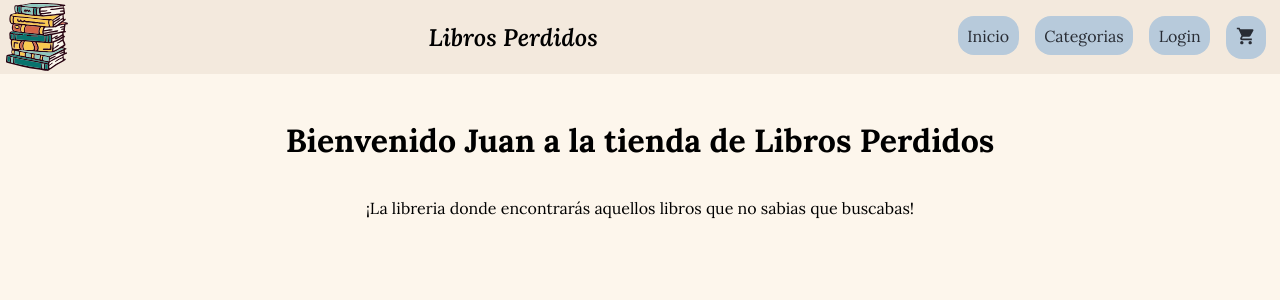
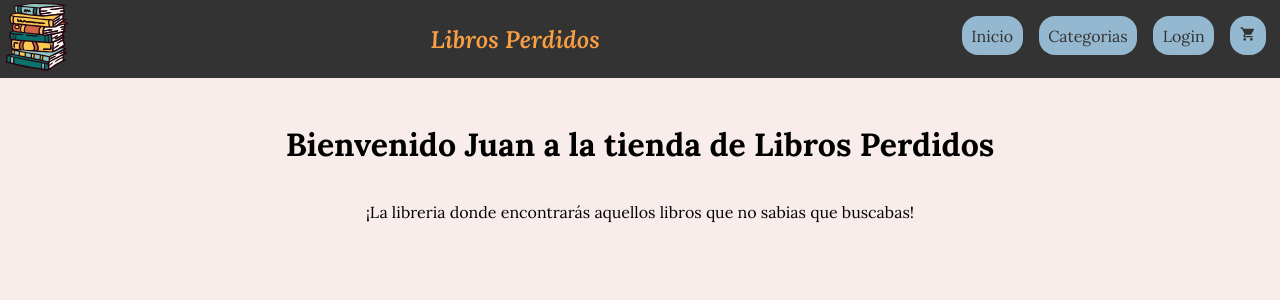
Before and after one commit to zeo-return-null/libros-perdidos, a React (Create React App) app: page / in a window 1280 px wide. Shown: the top 300 px of the page. Built offline with nearby package versions, Linux system fonts and the light colour scheme.

Commit message:
using props to generate nav links

```diff
--- a/src/App.js
+++ b/src/App.js
@@ -5,12 +5,13 @@ import ItemListContainer from './components/ItemListContainer/ItemListContainer'
 const App = () => {
 
 	const user = "Juan";
+	const links =[{id:1, tag:"#", link:"Libros de Ficción"},{id:2, tag:"#", link:"Libros de Ciencia"},{id:3, tag:"#", link:"Libros de Terror"},{id:4, tag:"#", link:"Libros de Fantasia"}, {id:5, tag:"#", link:"Productos de Libreria"}, {id:6, tag:"#", link:"Mangas Japoneses"}]
 
 	return (
 		<>
-			<Header/>
+			<Header links = { links }/>
 			<Main>
-				<ItemListContainer user = {user}/>
+				<ItemListContainer user = { user }/>
 			</Main>
 		</>
 	);
--- /dev/null
+++ b/src/assets/ColorTheme.js
@@ -0,0 +1,5 @@
+export const PrimaryColor = "#666A86";
+export const SecondaryColor = "#95B8D1";
+export const TernaryColor = "#FA9F42";
+export const LightColor = "#E8DDB5";
+export const DarkColor = "#333333";
--- a/src/components/Header/CartWidget/CartWidget.js
+++ b/src/components/Header/CartWidget/CartWidget.js
@@ -5,8 +5,8 @@ import styled from 'styled-components';
 const CartWidget = () => {
 	return (
 		<>
-			<CartWidgetContainer href='.'>
-				<ShoppingCartIcon fontSize="small"/>
+			<CartWidgetContainer  href='.' className="Button">
+				<ShoppingCartIcon fontSize='20px'/>
 			</CartWidgetContainer>
 		</>
 	)
@@ -14,14 +14,5 @@ const CartWidget = () => {
 export default CartWidget;
 
 const CartWidgetContainer = styled.a`
-	margin: 0 0.90rem 0.75rem 0.10rem;
-	padding: 0.5rem 1rem 0.5rem 1rem;
-	border: none;
-	text-decoration: none;
-	text-align: center;
-	border-radius: 1rem;
-	transition: ease-in-out 150ms;
-	opacity: 1;
-	color: #282c34;
-	background-color: #B7CADB;
-	`
+
+`
--- a/src/components/Header/Header.js
+++ b/src/components/Header/Header.js
@@ -1,31 +1,35 @@
 import styled from 'styled-components';
 import logo from '../../assets/img/logo.svg';
 import Nav from './Nav/Nav';
+import { TernaryColor, DarkColor } from '../../assets/ColorTheme';
 
-
-const Header = () => {
+const Header = ({ links }) => {
 	return (
-		<NavbarContainer>
-			<img src={logo} className="Logo" alt="logo de libros perdidos"/>
+		<Navbar>
+			<Logo href='.'>
+				<img src={ logo } className="Logo" alt="logo de libros perdidos"/>
+			</Logo>
 			<h3 className="Title">Libros Perdidos</h3>
-			<Nav/>
-		</NavbarContainer>
+			<Nav links = { links }/>
+		</Navbar>
 	);
 }
 
 export default Header;
 
-const NavbarContainer = styled.div`
+const Logo = styled.a`
+	.Logo {
+		height: 4.65rem;
+		width: 4.65rem;
+	}
+`
+
+const Navbar = styled.div`
 
 	display: flex;
 	flex-direction: row;
 	justify-content: space-between;
-	background-color: #F3E9DD;
-
-	.Logo {
-		height: 4.65rem;
-		width: 4.65rem;
-	}
+	background-color: ${DarkColor};
 
 	.Title {
 		font-size: 1.5rem;
@@ -34,5 +38,6 @@ const NavbarContainer = styled.div`
 		white-space: pre-wrap;
 		margin: 0 0.75rem 0 0.5rem ;
 		align-self: center;
+		color: ${TernaryColor};
 	}
 `
--- a/src/components/Header/Nav/Nav.js
+++ b/src/components/Header/Nav/Nav.js
@@ -1,25 +1,24 @@
 import styled from 'styled-components';
 import CartWidget from '../CartWidget/CartWidget';
+import { DarkColor, SecondaryColor, PrimaryColor } from '../../../assets/ColorTheme';
 
-const Nav =(props) => {
+
+const Nav =({links}) => {
+	console.log({links})
 	return (
 		<NavContainer>
 			<ul className="LinkList">
 				<li><a href="." className="Button">Inicio</a></li>
 				<li><a href="." className="Button">Categorias</a>
 					<ul className="Categories">
-						<li className="CategoryItem">
-							<a href="." className="Button">Categoria 1</a>
-						</li>
-						<li className="CategoryItem">
-							<a href="." className="Button">Categoria 2</a>
-						</li>
-						<li className="CategoryItem">
-							<a href="." className="Button">Categoria 3</a>
-						</li>
-						<li className="CategoryItem">
-							<a href="." className="Button">Categoria 4</a>
-						</li>
+						{links.map(({id, tag, link})=>{
+							return(
+								<li className="CategoryItem">
+									<a key={id} href={tag} className="Button">{link}</a>
+								</li>
+							)
+						})
+						}
 					</ul>
 				</li>
 				<li>
@@ -36,8 +35,7 @@ const Nav =(props) => {
 export default Nav;
 
 const NavContainer = styled.nav`
-
-		margin-top: 1rem;
+	margin-top: 1rem;
 
 	.LinkList {
 		list-style: none;
@@ -101,12 +99,12 @@ const NavContainer = styled.nav`
 		border-radius: 1rem;
 		transition: ease-in-out 150ms;
 		opacity: 1;
-		color: #282c34;
-		background-color: #B7CADB;
+		color: ${DarkColor};
+		background-color: ${SecondaryColor};
 	}
 
 	.Button:hover {
 			transition: ease-in-out 150ms;
-			opacity: 0.7;
+			background-color: ${PrimaryColor};
 	}
 `
--- a/src/components/ItemListContainer/ItemListContainer.js
+++ b/src/components/ItemListContainer/ItemListContainer.js
@@ -1,10 +1,10 @@
 import styled from 'styled-components';
 
-const ItemListContainer = ({user}) => {
+const ItemListContainer = ({ user }) => {
 
 	return (
 		<ItemList>
-			<WelcomeMessage>Bienvenido {user} a la tienda de Libros Perdidos</WelcomeMessage>
+			<WelcomeMessage>Bienvenido { user } a la tienda de Libros Perdidos</WelcomeMessage>
 			<DescriptionMessage>¡La libreria donde encontrarás aquellos libros que no sabias que buscabas!</DescriptionMessage>
 		</ItemList>
 	)
--- a/src/index.css
+++ b/src/index.css
@@ -18,5 +18,5 @@ body {
 	font-family: 'Lora', italic;
 	-webkit-font-smoothing: antialiased;
 	-moz-osx-font-smoothing: grayscale;
-	background-color: #FDF6EC;
+	background-color: #f8edeb;
 }
```
